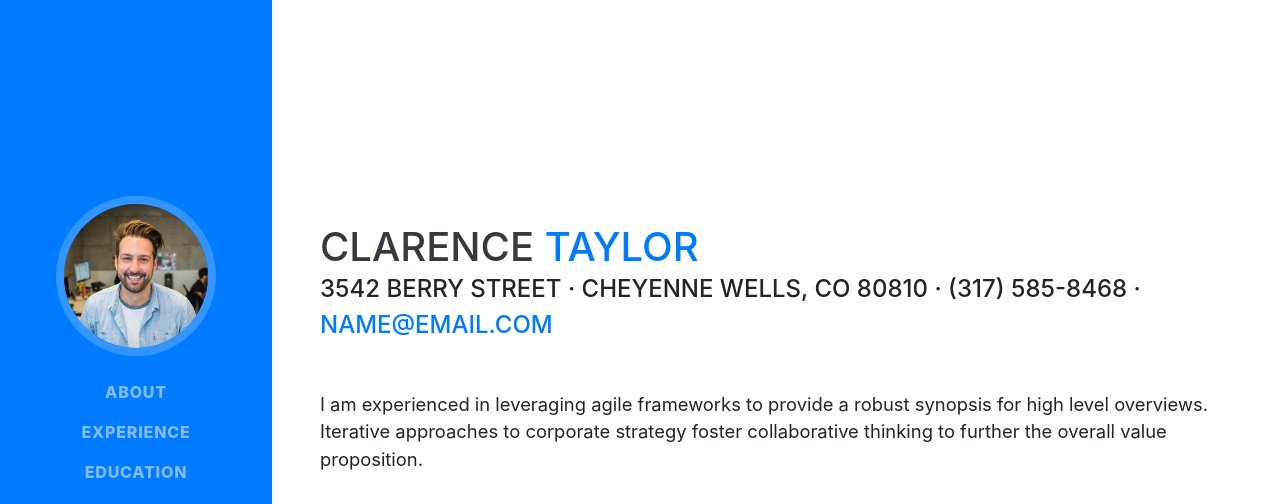
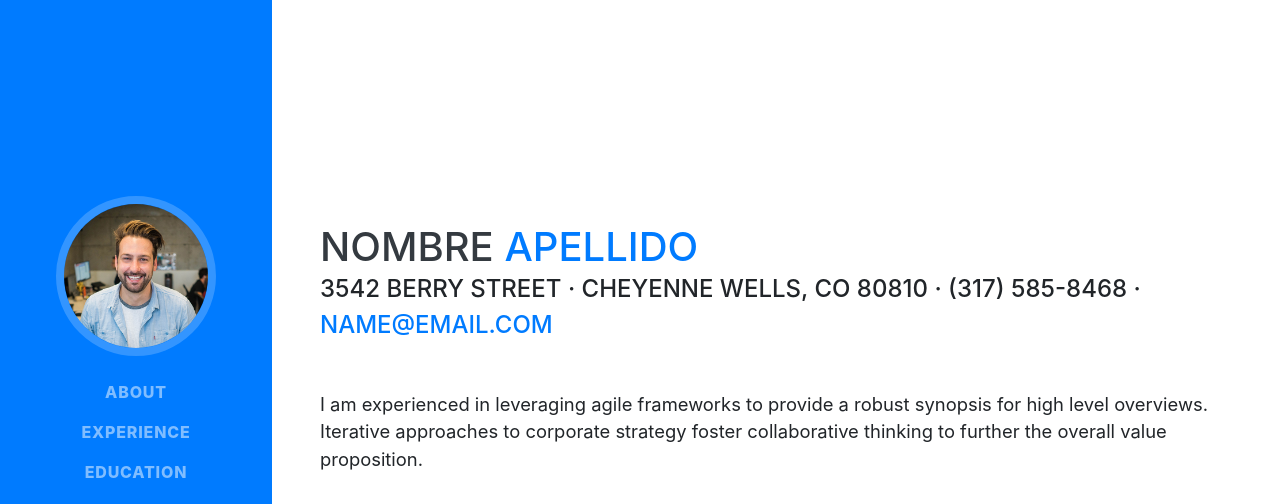
Before and after one commit to GTS-UC3M/gts-uc3m.github.io, a website with bundled scripts: page index.html in a window 1280 px wide. Shown: the top 504 px of the page. Built offline with nearby package versions, Linux system fonts and the light colour scheme; a web font is replaced by a local one.

Commit message:
Update index.html

```diff
--- a/index.html
+++ b/index.html
@@ -63,8 +63,8 @@
 
     <section class="resume-section p-3 p-lg-5 d-flex align-items-center" id="about">
       <div class="w-100">
-        <h1 class="mb-0">Clarence
-          <span class="text-primary">Taylor</span>
+        <h1 class="mb-0">Nombre
+          <span class="text-primary">Apellido</span>
         </h1>
         <div class="subheading mb-5">3542 Berry Street · Cheyenne Wells, CO 80810 · (317) 585-8468 ·
           <a href="mailto:name@email.com">name@email.com</a>
```
